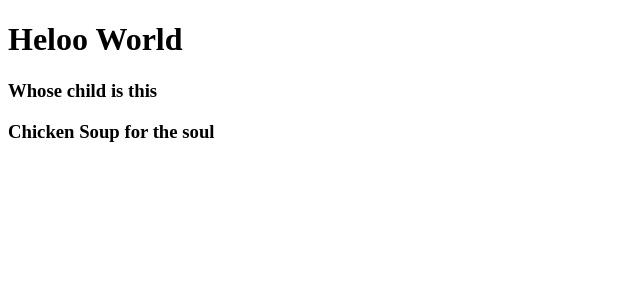
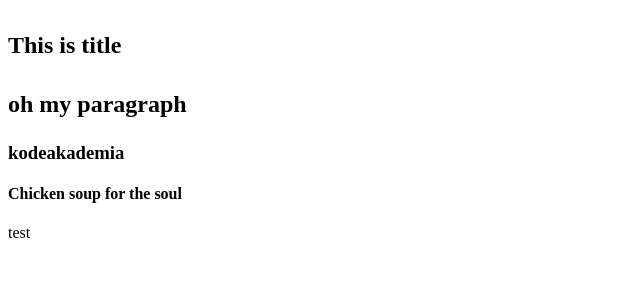
Before and after one commit to ramdanisyaputra/my-app, a React (Create React App) app: page / in a window 1280 px wide. Shown: the top 300 px of the page, without its empty margins (0-640 px from the left). Built offline with nearby package versions, Linux system fonts and the light colour scheme.

Commit message:
props react

```diff
--- a/src/components/App.js
+++ b/src/components/App.js
@@ -1,22 +1,18 @@
 import React from "react";
 // import Header from "./Header";
-// import List from "./List";
+import List from "./List";
 
 class App extends React.Component {
     state = {
-        books: ["Whose child is this", "Chicken Soup for the soul"]
+        book: "Chicken soup for the soul"
     }
     render(){
         return(
             <div>
-                {/* <Header/>
-                <List/> */}
-                <h1>Heloo World</h1>
-                {this.state.books.map((item, index) =>
-                    <div key={index}>
-                        <h3>{item}</h3>
-                    </div>
-                )}
+                <List name="kodeakademia" test="test" myBook={this.state.book}>
+                    <h4>This is title</h4>
+                    <p>oh my paragraph</p>
+                </List>
             </div>
         )
     }
--- a/src/components/List.js
+++ b/src/components/List.js
@@ -1,12 +1,14 @@
 import React from "react";
-import ListItem from "./ListItem";
+// import ListItem from "./ListItem";
 
 class List extends React.Component {
     render() {
         return (
             <div>
-                <h2>List Component</h2>
-                <ListItem/>
+                <h2>{ this.props.children }</h2>
+                <h3>{ this.props.name }</h3>
+                <h4>{ this.props.myBook }</h4>
+                <p>{ this.props.test }</p>
             </div>
         )
     }
```
